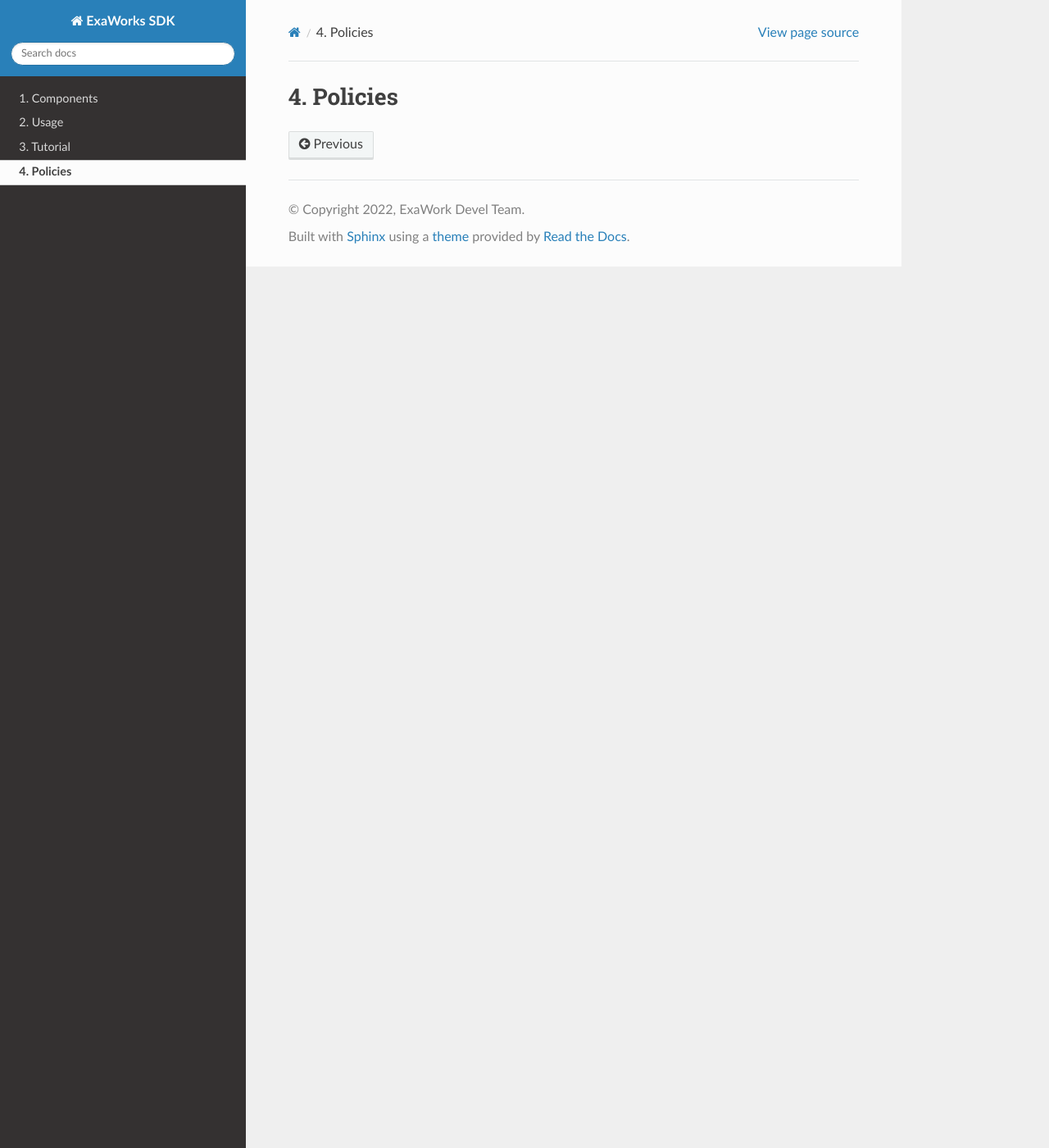
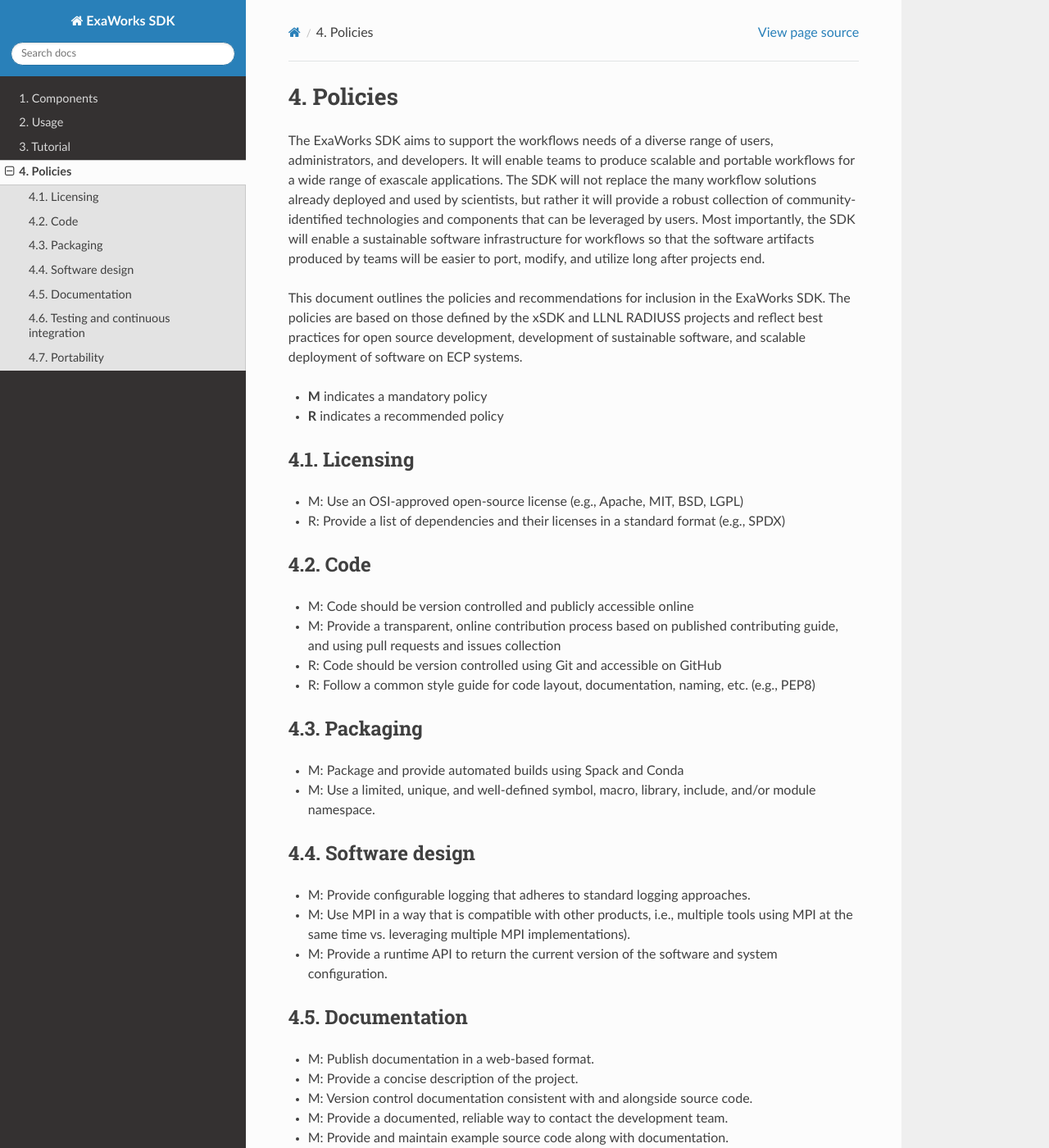
Before and after one commit to ExaWorks/SDK, a Sphinx documentation site: the page built from docs/source/policies.rst, in a window 1280 px wide and 1400 px high. Shown: the whole window at 82% size. Built offline with Sphinx 7.4.7 and the Read the Docs theme 2.0.0, drawn with Linux system fonts in a browser that asks for light colours; pages that are not in the unit, such as notebooks, are missing from menus; some of the changed text lies outside the part shown.

Commit message:
Policies

```diff
--- a/docs/source/policies.rst
+++ b/docs/source/policies.rst
@@ -1,2 +1,80 @@
 Policies
 ========
+
+The ExaWorks SDK aims to support the workflows needs of a diverse range of
+users, administrators, and developers. It will enable teams to produce scalable
+and portable workflows for a wide range of exascale applications. The SDK will
+not replace the many workflow solutions already deployed and used by scientists,
+but rather it will provide a robust collection of community-identified
+technologies and components that can be leveraged by users.  Most importantly,
+the SDK will enable a sustainable software infrastructure for workflows so that
+the software artifacts produced by teams will be easier to port, modify, and
+utilize long after projects end.
+
+This document outlines the policies and recommendations for inclusion in the
+ExaWorks SDK. The policies are based on those defined by the xSDK and LLNL
+RADIUSS projects and reflect best practices for open source development,
+development of sustainable software, and scalable deployment of software on ECP
+systems.
+
+- **M** indicates a mandatory policy
+- **R** indicates a recommended policy
+
+Licensing
+---------
+
+- M: Use an OSI-approved open-source license (e.g., Apache, MIT, BSD, LGPL)
+- R: Provide a list of dependencies and their licenses in a standard format
+  (e.g., SPDX)
+
+Code
+----
+
+- M: Code should be version controlled and publicly accessible online
+- M: Provide a transparent, online contribution process based on published
+  contributing guide, and using pull requests and issues collection
+- R: Code should be version controlled using Git and accessible on GitHub
+- R: Follow a common style guide for code layout, documentation, naming, etc.
+  (e.g., PEP8)
+
+Packaging
+---------
+
+- M: Package and provide automated builds using Spack and Conda
+- M: Use a limited, unique, and well-defined symbol, macro, library, include,
+  and/or module namespace.
+
+Software design
+---------------
+
+- M: Provide configurable logging that adheres to standard logging approaches.
+- M: Use MPI in a way that is compatible with other products, i.e., multiple
+  tools using MPI at the same time vs. leveraging multiple MPI implementations).
+- M: Provide a runtime API to return the current version of the software and
+  system configuration.
+
+Documentation
+-------------
+
+- M: Publish documentation in a web-based format.
+- M: Provide a concise description of the project.
+- M: Version control documentation consistent with and alongside source code.
+- M: Provide a documented, reliable way to contact the development team.
+- M: Provide and maintain example source code along with documentation.
+- M: Provide a documented policy for handling pull requests from external
+  contributors.
+
+Testing and continuous integration
+----------------------------------
+
+- M: Provide a comprehensive test suite for verifying correctness of build and
+  installation.
+- M: Use regression tests in the development process.
+- M: Use continuous integration (CI).
+- R: Measure and record test coverage as part of CI
+
+Portability
+-----------
+
+- M: Give best effort at portability to common HPC platforms, schedulers, and
+  software.
```
